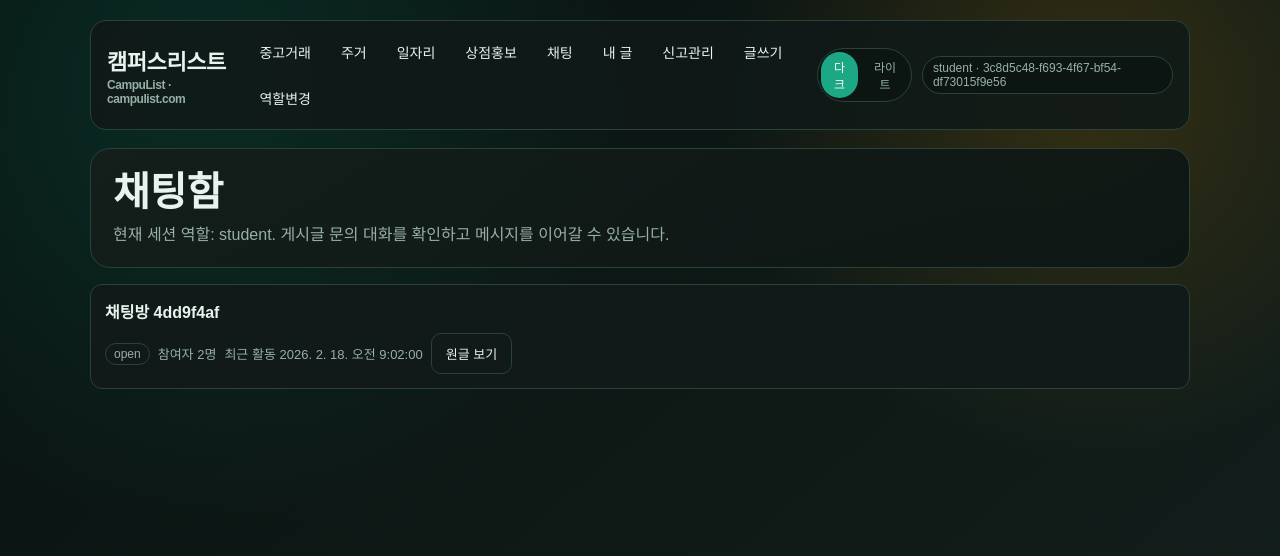
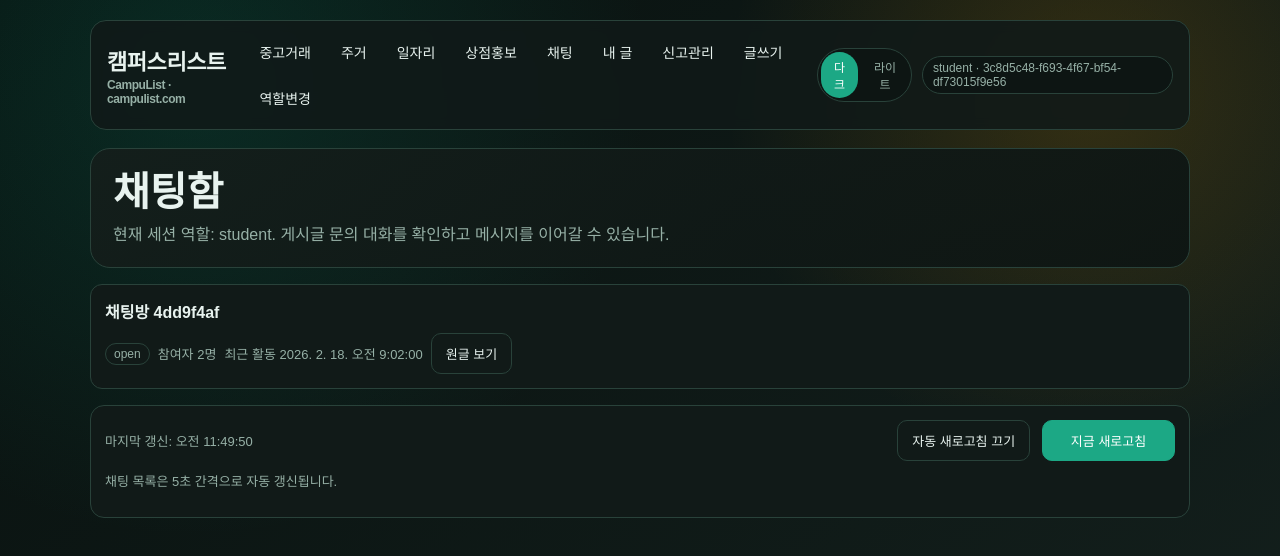
Before and after one commit to martinyoon/codex-campulist-2026-2-20, a Next.js app: page /chats in a window 1280 px wide. Shown: the top 556 px of the page. Built offline with nearby package versions, Linux system fonts and the light colour scheme; no server answers.

Commit message:
feat: add chat list auto-refresh controls

```diff
--- /dev/null
+++ b/app/chats/chatListRefreshControls.tsx
@@ -0,0 +1,63 @@
+"use client";
+
+import { useEffect, useState, useTransition } from "react";
+import { useRouter } from "next/navigation";
+
+const POLL_INTERVAL_MS = 5000;
+
+export function ChatListRefreshControls() {
+  const router = useRouter();
+  const [isPolling, setPolling] = useState(true);
+  const [lastRefreshedAt, setLastRefreshedAt] = useState(
+    () => new Date().toISOString(),
+  );
+  const [isPending, startTransition] = useTransition();
+
+  const refreshNow = () => {
+    startTransition(() => {
+      router.refresh();
+      setLastRefreshedAt(new Date().toISOString());
+    });
+  };
+
+  useEffect(() => {
+    if (!isPolling) {
+      return;
+    }
+    const timer = setInterval(() => {
+      refreshNow();
+    }, POLL_INTERVAL_MS);
+
+    return () => clearInterval(timer);
+  }, [isPolling]);
+
+  return (
+    <section className="card" style={{ marginTop: 16 }}>
+      <div className="post-meta" style={{ marginTop: 0, justifyContent: "space-between" }}>
+        <span>
+          마지막 갱신: {new Date(lastRefreshedAt).toLocaleTimeString("ko-KR")}
+        </span>
+        <div className="row-2" style={{ maxWidth: 320 }}>
+          <button
+            className="btn"
+            type="button"
+            onClick={() => setPolling((current) => !current)}
+          >
+            {isPolling ? "자동 새로고침 끄기" : "자동 새로고침 켜기"}
+          </button>
+          <button
+            className="btn btn-primary"
+            type="button"
+            onClick={refreshNow}
+            disabled={isPending}
+          >
+            {isPending ? "새로고침 중..." : "지금 새로고침"}
+          </button>
+        </div>
+      </div>
+      <p className="note" style={{ marginTop: 10 }}>
+        채팅 목록은 5초 간격으로 자동 갱신됩니다.
+      </p>
+    </section>
+  );
+}
--- a/app/chats/page.tsx
+++ b/app/chats/page.tsx
@@ -1,5 +1,6 @@
 import Link from "next/link";
 import { mockApi } from "@/src/server/mockApiSingleton";
+import { ChatListRefreshControls } from "./chatListRefreshControls";
 
 export default async function ChatsPage() {
   const [sessionResult, threadsResult] = await Promise.all([
@@ -47,6 +48,8 @@ export default async function ChatsPage() {
           </article>
         ) : null}
       </section>
+
+      <ChatListRefreshControls />
     </>
   );
 }
```
Also changed, not shown: 1 other file (tests, documents, lock files or other folders).
